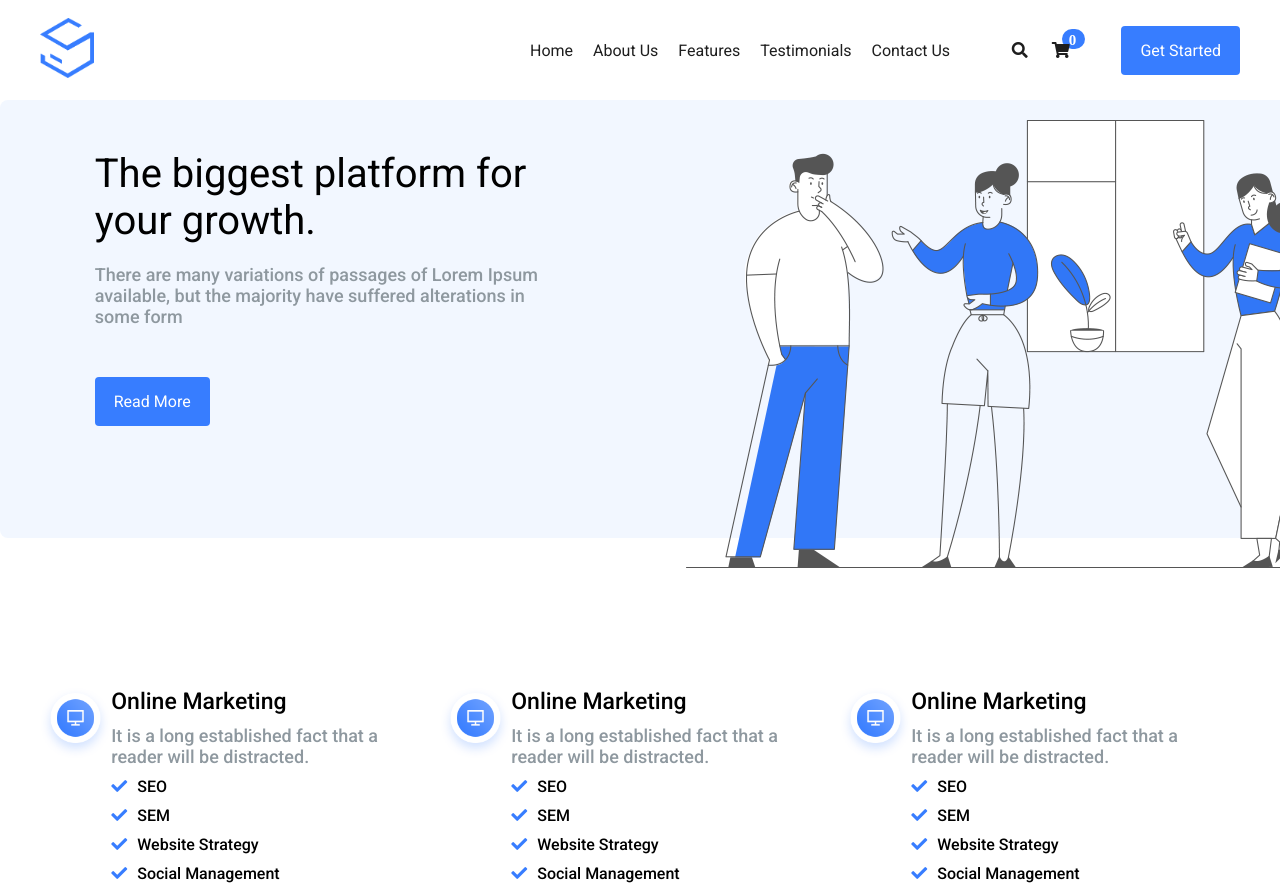
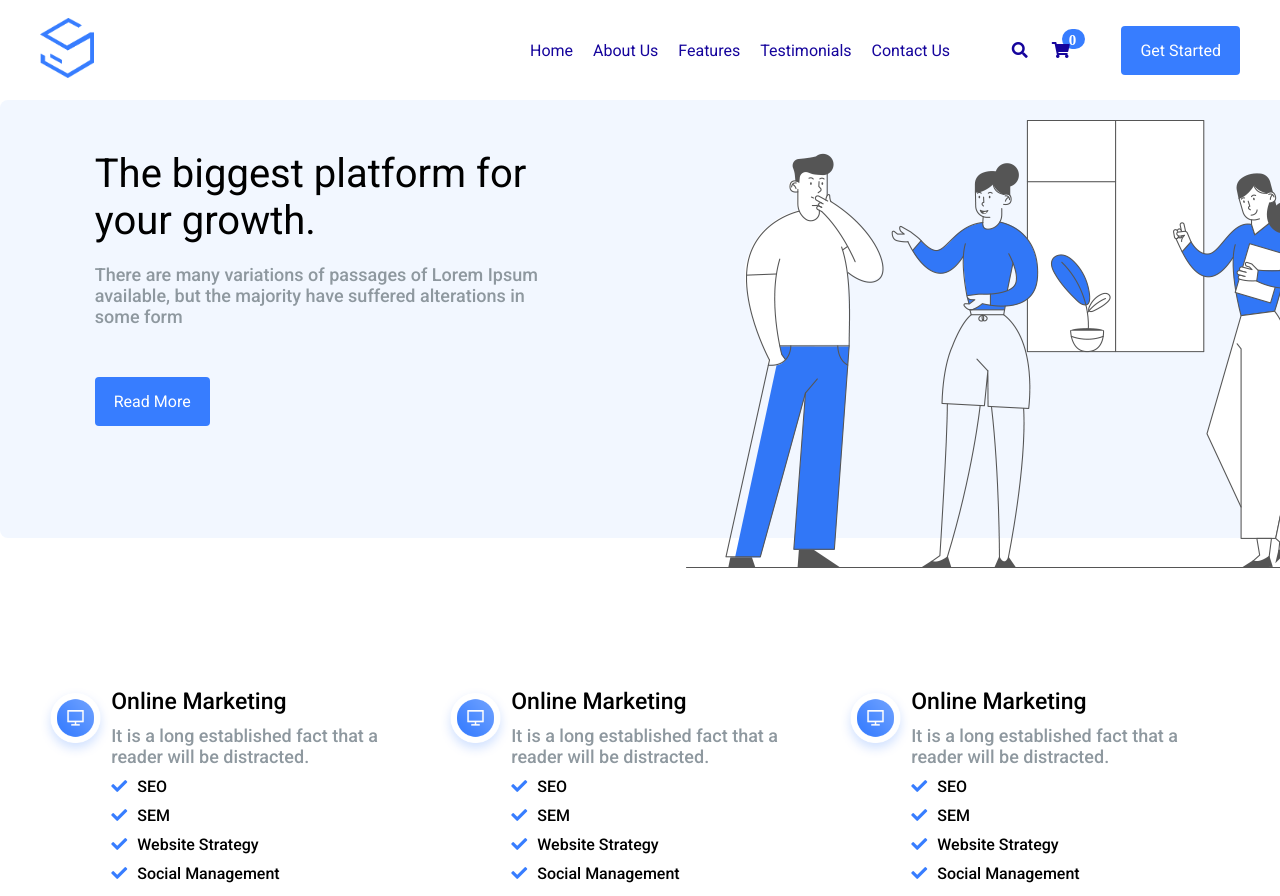
Before and after one commit to daniele-lai/proj-html-vuejs, a website: page index.html in a window 1280 px wide. Shown: the top 896 px of the page. Drawn offline with nearby package versions, Linux system fonts and the light colour scheme.

Commit message:
Modifica variabile colore testo

```diff
--- a/src/partials/_variables.scss
+++ b/src/partials/_variables.scss
@@ -2,7 +2,7 @@
 $primaryBlue: #377DFF;
 $bgBlue: #F2F7FF;
 $borderBlue: #EFF1FE;
-$textBlack: #1E1E1E;
+$textBlack: #15049C;
 $textGrey: #8E989F;
 $bgGrey: #00000026;
 $borderGrey: #00000014;
```
Also changed, not shown: dist/app.css.
